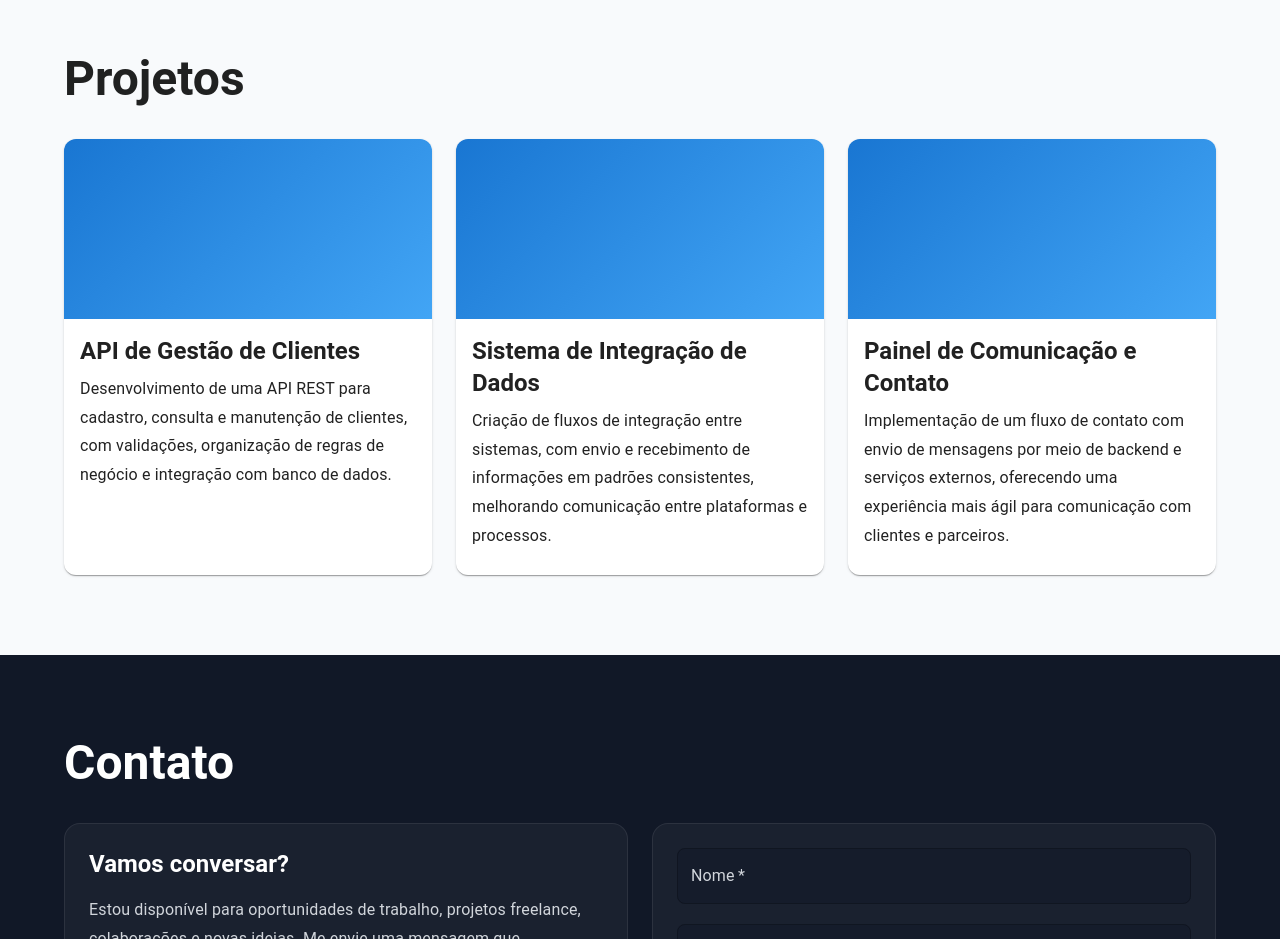
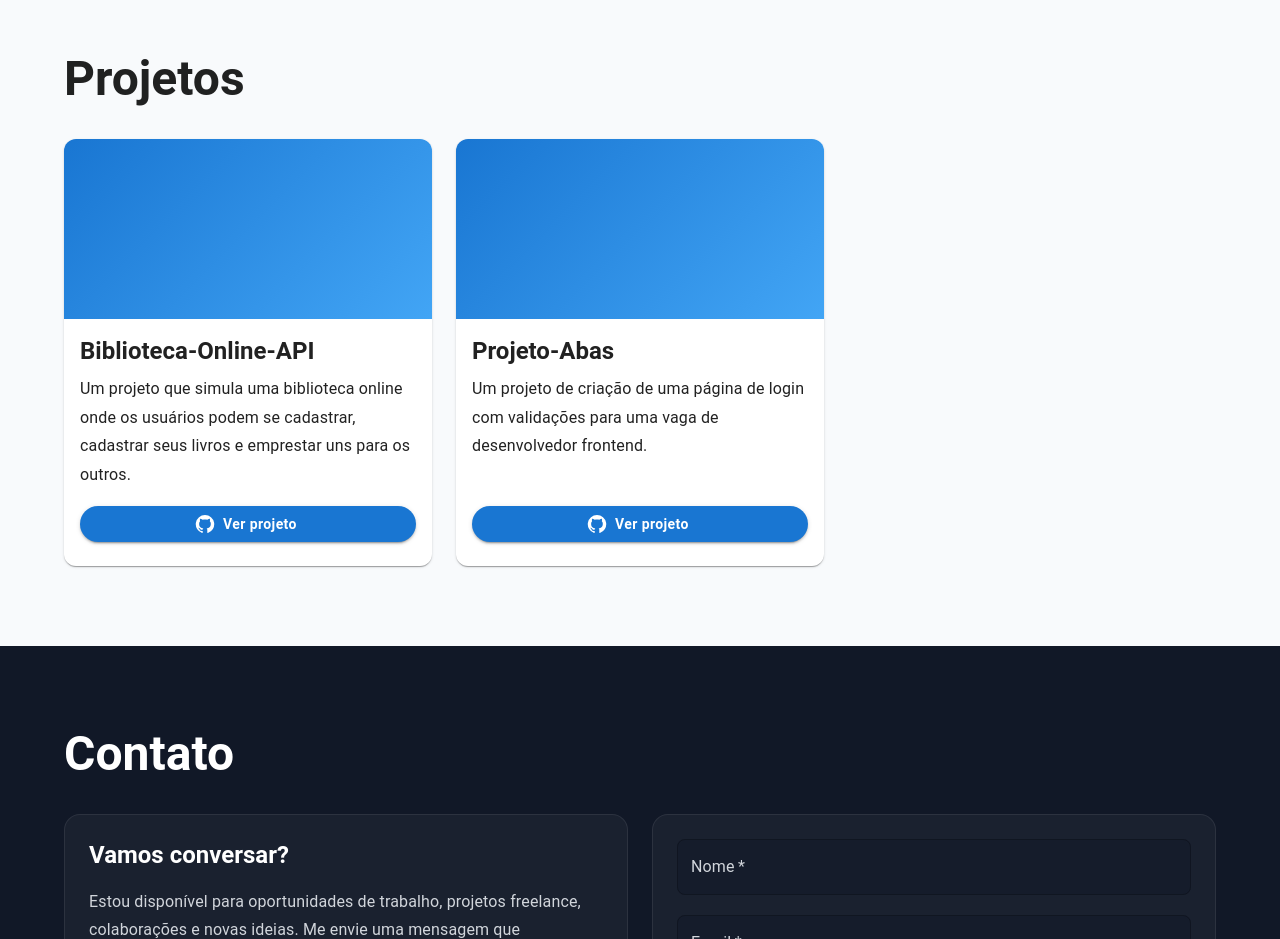
Before and after one commit to MaxJunior2002/Portifolio, a React (Vite) app in the folder meu-portifolio/: page / in a window 1280 px wide. Shown: the part 2060-2999 px from the top of the page. Built offline with nearby package versions, Linux system fonts and the light colour scheme.

Commit message:
Ajuste bug de digitação formulario

```diff
--- a/meu-portifolio/src/pages/sections/Contact/Contact.tsx
+++ b/meu-portifolio/src/pages/sections/Contact/Contact.tsx
@@ -24,7 +24,6 @@ import type { Language } from "../../Home"
 
 const API_URL = import.meta.env.VITE_API_URL || "http://localhost:8081/api"
 
-const Contact = ({ language }: { language: Language }) => {
 const StyledSection = styled("section")(() => ({
   backgroundColor: "#111827",
   color: "#fff",
@@ -41,6 +40,8 @@ const Contact = ({ language }: { language: Language }) => {
   padding: "24px",
   height: "100%",
 }))
+
+const Contact = ({ language }: { language: Language }) => {
 
   const initialForm = {
     name: "",
--- a/meu-portifolio/src/pages/sections/Projects/Projects.tsx
+++ b/meu-portifolio/src/pages/sections/Projects/Projects.tsx
@@ -1,28 +1,46 @@
 import { useState } from "react"
-import { ArrowBackIosNew, ArrowForwardIos } from "@mui/icons-material"
-import { Box, Card, CardContent, Container, Grid, IconButton, styled, Typography } from "@mui/material"
+import { ArrowBackIosNew, ArrowForwardIos, GitHub } from "@mui/icons-material"
+import { Box, Button, Card, CardContent, Container, Grid, IconButton, Link, styled, Typography } from "@mui/material"
 import type { Language } from "../../Home"
 
 type Project = {
   title: string
   description: string
+  url: string
 }
 
 const ProjectCard = ({ project }: { project: Project }) => (
-  <Card sx={{ height: "100%", borderRadius: 3 }}>
+  <Card sx={{ height: "100%", borderRadius: 3, display: "flex", flexDirection: "column" }}>
     <Box
       sx={{
         background: "linear-gradient(135deg, #1976d2, #42a5f5)",
         height: 180,
       }}
     />
-    <CardContent>
+    <CardContent sx={{ flex: 1, display: "flex", flexDirection: "column" }}>
       <Typography variant="h5" sx={{ fontWeight: 600, mb: 1 }}>
         {project.title}
       </Typography>
-      <Typography variant="body1" sx={{ lineHeight: 1.8 }}>
+      <Typography variant="body1" sx={{ lineHeight: 1.8, mb: 2, flex: 1 }}>
         {project.description}
       </Typography>
+
+      <Button
+        component={Link}
+        href={project.url}
+        target="_blank"
+        rel="noreferrer"
+        variant="contained"
+        startIcon={<GitHub />}
+        sx={{
+          mt: "auto",
+          borderRadius: 999,
+          textTransform: "none",
+          fontWeight: 600,
+        }}
+      >
+        Ver projeto
+      </Button>
     </CardContent>
   </Card>
 )
@@ -41,36 +59,30 @@ const Projects = ({ language }: { language: Language }) => {
   const projects = language === "pt"
     ? [
         {
-          title: "API de Gestão de Clientes",
+          title: "Biblioteca-Online-API",
           description:
-            "Desenvolvimento de uma API REST para cadastro, consulta e manutenção de clientes, com validações, organização de regras de negócio e integração com banco de dados.",
+            "Um projeto que simula uma biblioteca online onde os usuários podem se cadastrar, cadastrar seus livros e emprestar uns para os outros.",
+          url: "https://github.com/MaxJunior2002/Biblioteca-Online-API",
         },
         {
-          title: "Sistema de Integração de Dados",
+          title: "Projeto-Abas",
           description:
-            "Criação de fluxos de integração entre sistemas, com envio e recebimento de informações em padrões consistentes, melhorando comunicação entre plataformas e processos.",
-        },
-        {
-          title: "Painel de Comunicação e Contato",
-          description:
-            "Implementação de um fluxo de contato com envio de mensagens por meio de backend e serviços externos, oferecendo uma experiência mais ágil para comunicação com clientes e parceiros.",
+            "Um projeto de criação de uma página de login com validações para uma vaga de desenvolvedor frontend.",
+          url: "https://github.com/MaxJunior2002/Projeto-Abas",
         },
       ]
     : [
         {
-          title: "Customer Management API",
+          title: "Biblioteca-Online-API",
           description:
-            "Development of a REST API for registering, querying and maintaining customers, with validations, business rules and database integration.",
+            "A project that simulates an online library where users can register, add their books and lend them to each other.",
+          url: "https://github.com/MaxJunior2002/Biblioteca-Online-API",
         },
         {
-          title: "Data Integration System",
+          title: "Projeto-Abas",
           description:
-            "Creation of integration flows between systems, exchanging information in consistent formats to improve communication between platforms and processes.",
-        },
-        {
-          title: "Communication and Contact Panel",
-          description:
-            "Implementation of a contact flow with message sending via backend and external services, providing a faster communication experience for customers and partners.",
+            "A project to build a login page with validations for a frontend developer vacancy.",
+          url: "https://github.com/MaxJunior2002/Projeto-Abas",
         },
       ]
 
```
Lines whose indentation alone changed are shown as unchanged.
